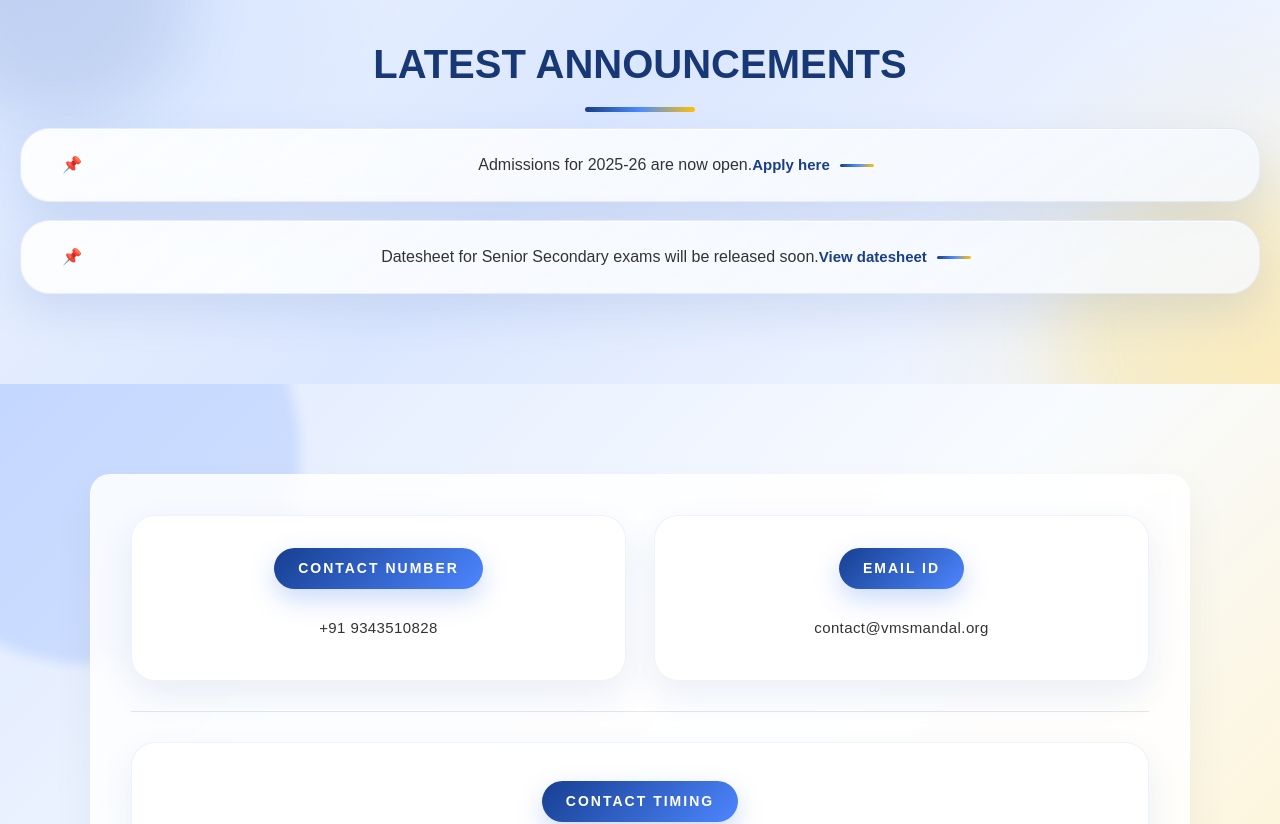
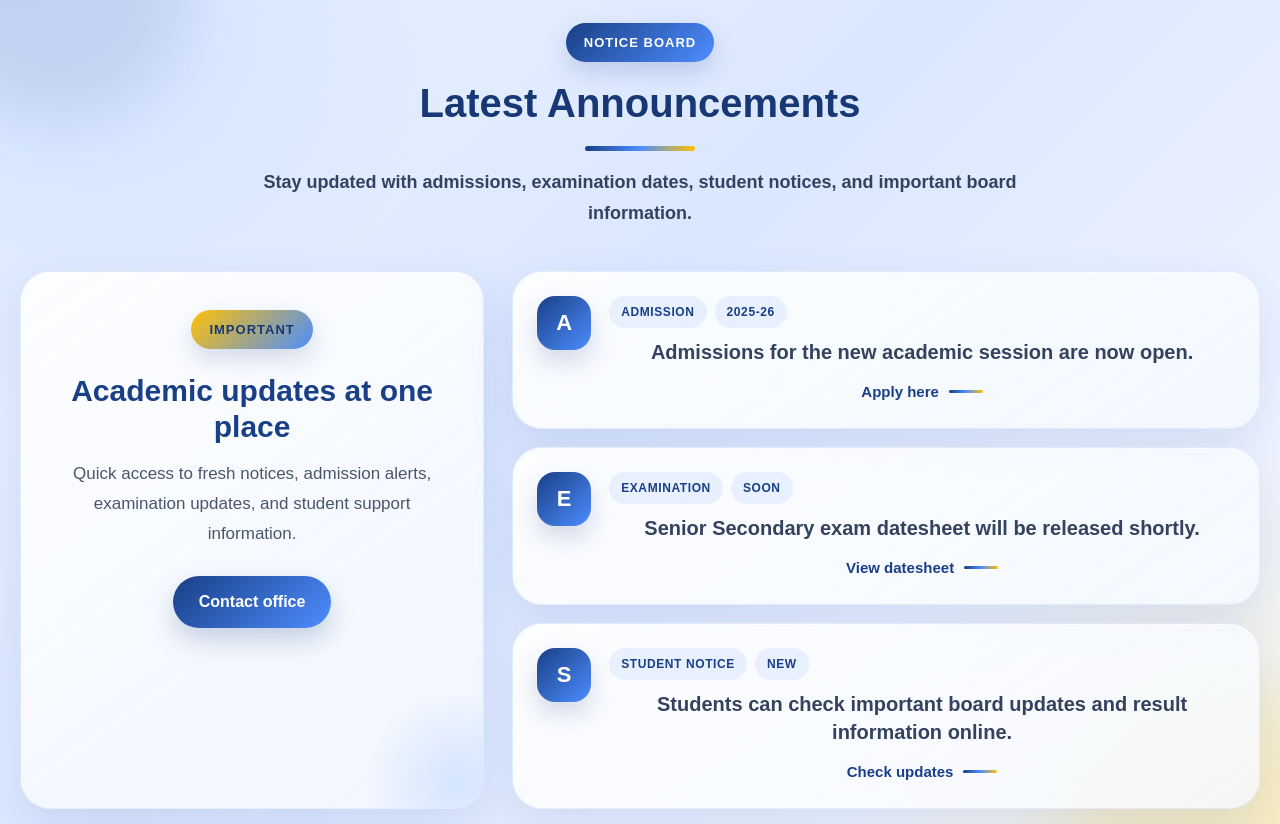
Before and after one commit to ranvijaysingh0741/ERP-SYSTEM, a React (Create React App) app in the folder frontend/: page / in a window 1280 px wide. Shown: the part 3660-4484 px from the top of the page. Built offline with nearby package versions, Linux system fonts and the light colour scheme.

Commit message:
Refactor LatestAnnouncements component for clarity

```diff
--- a/frontend/src/landing/components/LatestAnnouncements.js
+++ b/frontend/src/landing/components/LatestAnnouncements.js
@@ -1,27 +1,76 @@
 import React from "react";
+import { Link } from "react-router-dom";
 import "./LatestAnnouncements.css";
+
+const announcements = [
+  {
+    tag: "Admission",
+    date: "2025-26",
+    title: "Admissions for the new academic session are now open.",
+    action: "Apply here",
+    to: "/contact",
+  },
+  {
+    tag: "Examination",
+    date: "Soon",
+    title: "Senior Secondary exam datesheet will be released shortly.",
+    action: "View datesheet",
+    to: "/result",
+  },
+  {
+    tag: "Student Notice",
+    date: "New",
+    title: "Students can check important board updates and result information online.",
+    action: "Check updates",
+    to: "/result",
+  },
+];
 
 const LatestAnnouncements = () => {
   return (
     <section className="announcement-section">
       <div className="announcement-container">
-        <h2 className="announcement-title">LATEST ANNOUNCEMENTS</h2>
+        <div className="announcement-header">
+          <span className="announcement-badge">Notice Board</span>
+          <h2 className="announcement-title">Latest Announcements</h2>
+          <p className="announcement-subtitle">
+            Stay updated with admissions, examination dates, student notices, and
+            important board information.
+          </p>
+        </div>
 
-        <div className="announcement-list">
-          <div className="announcement-item">
-            <span className="pin">📌</span>
+        <div className="announcement-content">
+          <div className="announcement-feature">
+            <span className="announcement-feature-label">Important</span>
+            <h3>Academic updates at one place</h3>
             <p>
-              Admissions for 2025-26 are now open.
-              <span className="announcement-link"> Apply here</span>
+              Quick access to fresh notices, admission alerts, examination
+              updates, and student support information.
             </p>
+            <Link to="/contact" className="announcement-feature-link">
+              Contact office
+            </Link>
           </div>
 
-          <div className="announcement-item">
-            <span className="pin">📌</span>
-            <p>
-              Datesheet for Senior Secondary exams will be released soon.
-              <span className="announcement-link"> View datesheet</span>
-            </p>
+          <div className="announcement-list">
+            {announcements.map((announcement) => (
+              <article className="announcement-item" key={announcement.title}>
+                <div className="announcement-icon" aria-hidden="true">
+                  {announcement.tag.charAt(0)}
+                </div>
+
+                <div className="announcement-text">
+                  <div className="announcement-meta">
+                    <span>{announcement.tag}</span>
+                    <span>{announcement.date}</span>
+                  </div>
+                  <h3>{announcement.title}</h3>
+                  <Link to={announcement.to} className="announcement-link">
+                    {announcement.action}
+                  </Link>
+                </div>
+              </article>
+            ))}
           </div>
         </div>
       </div>
```
